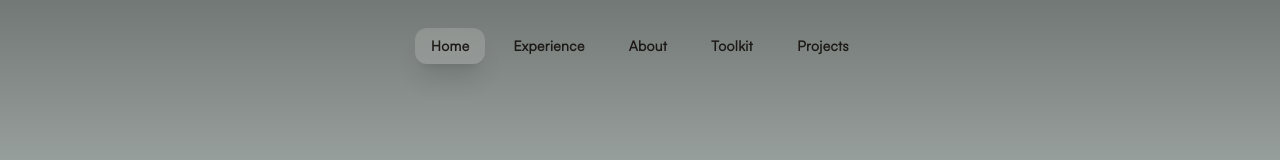
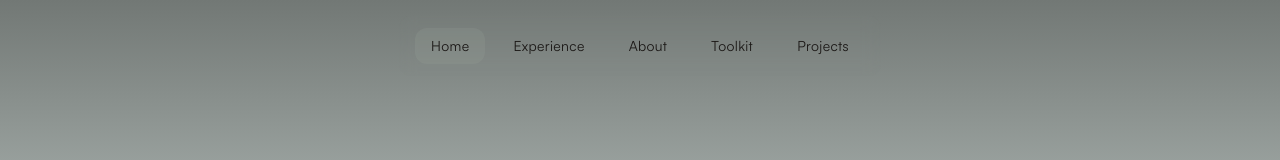
Before and after one commit to eimcharles/eimcharles.github.io, a React (Vite) app: page / in a window 1280 px wide. Shown: the top 160 px of the page. Built offline with nearby package versions, Linux system fonts and the light colour scheme; a web font is replaced by a local one.

Commit message:
feat(navbar): update styling and layout.

```diff
--- a/src/components/Navbar.jsx
+++ b/src/components/Navbar.jsx
@@ -8,8 +8,9 @@ const Navbar = () => {
 
   return (
     <nav className="fixed top-4 left-0 right-0 z-50 px-4 w-full select-none">
-      <div className="flex flex-row justify-center items-center px-2.5 py-2 sm:px-4 sm:py-3 gap-1 sm:gap-3 max-w-fit mx-auto
-                      font-satoshi font-black tracking-tight">
+      <div className="flex flex-row justify-center items-center px-2.5 py-2
+                      sm:px-4 sm:py-3 gap-1 sm:gap-3 max-w-fit mx-auto
+                      font-satoshi backdrop-blur-sm rounded-xl">
 
       {navigationItems.map((item) => {
         const isActive = activeTab === item.href;
@@ -23,7 +24,7 @@ const Navbar = () => {
               {isActive && (
                 <motion.span
                   layoutId="activeTab"
-                  className="absolute inset-0 shadow-xl rounded-xl z-0 black backdrop-blur-lg bg-stone-200/20"
+                  className="absolute inset-0 rounded-xl z-0 black backdrop-blur-xl bg-[#99a39d]/20"
                   transition={{ type: "spring", stiffness: 380, damping: 30 }}
                 />
               )}
```
